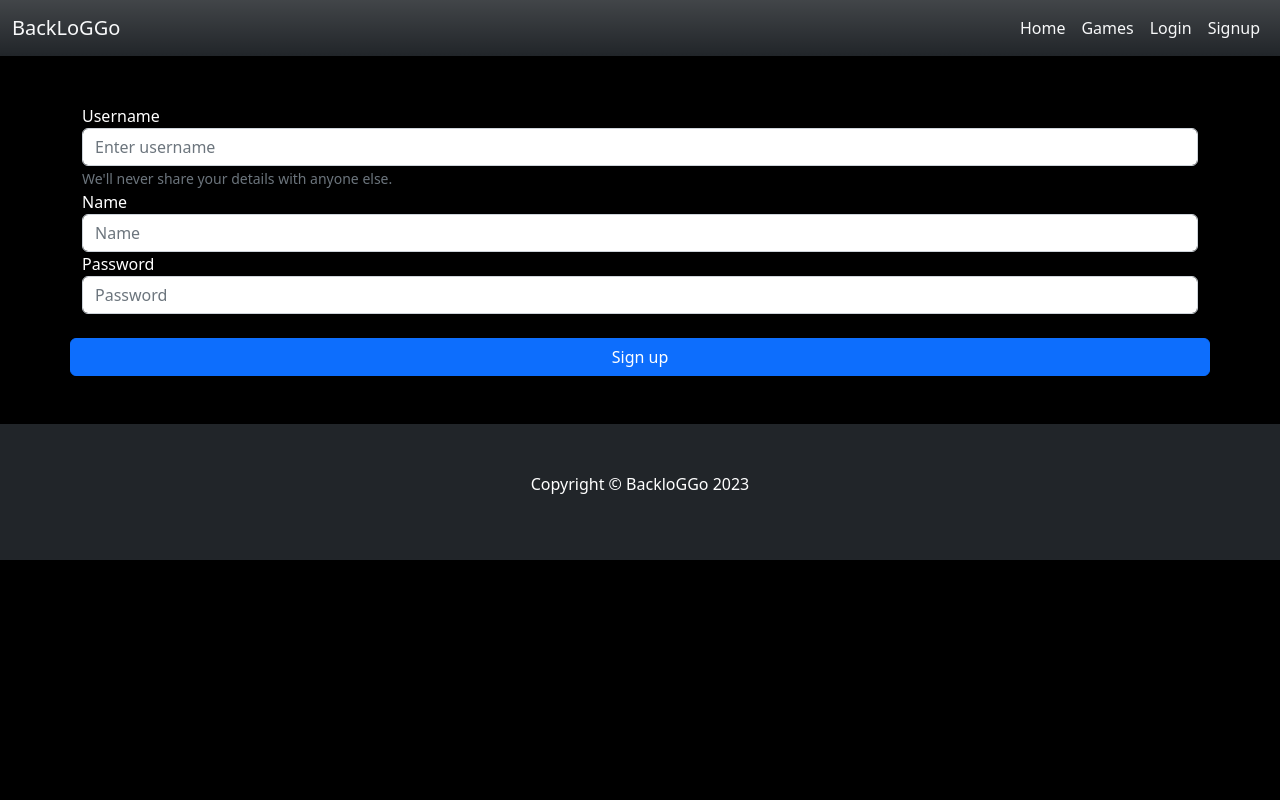
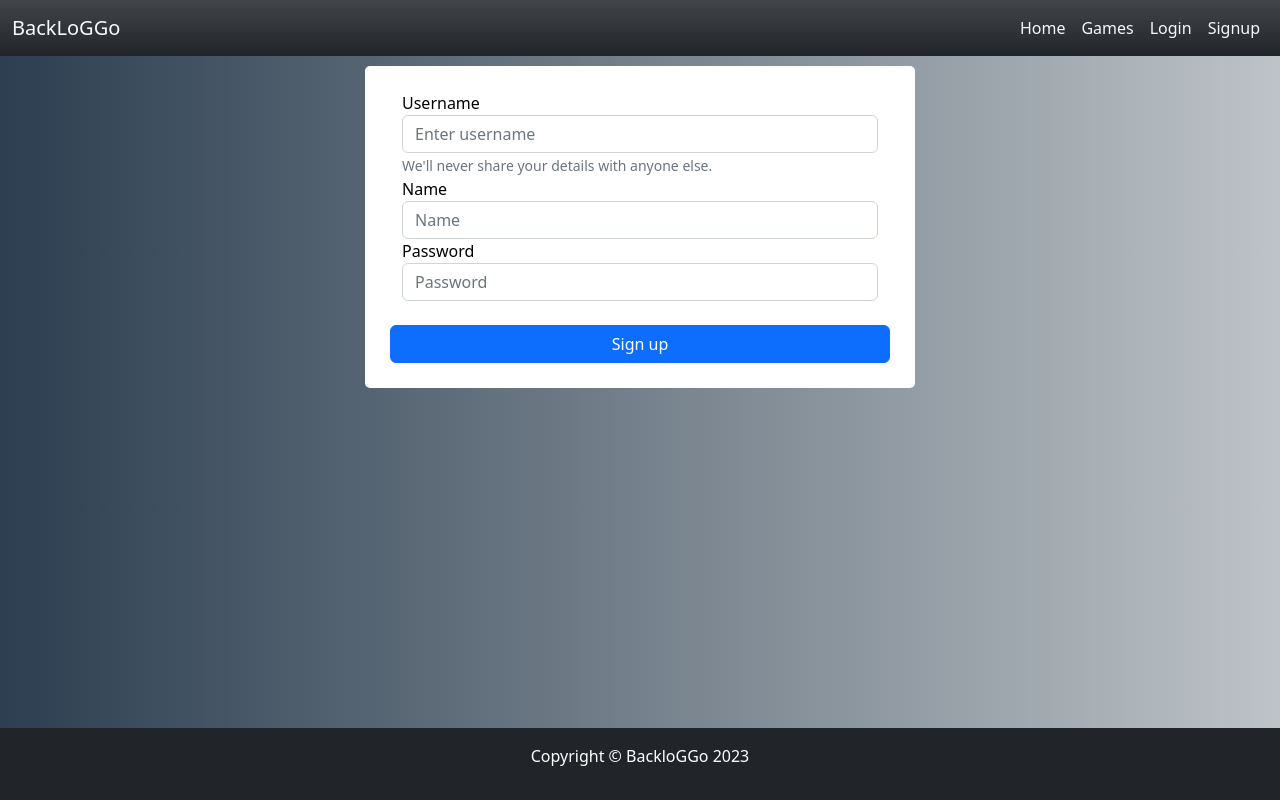
Before and after one commit to s-carter91/T3A2-B, a React (Vite) app in the folder frontend/: page /signup in a window 1280 px wide. Built offline with nearby package versions, Linux system fonts and the light colour scheme; no server answers.

Commit message:
Styling done for login and sign in. Footer now at bottom of page

```diff
--- /dev/null
+++ b/frontend/src/App.css
@@ -0,0 +1,10 @@
+.page-container {
+    display:flex;
+    flex-direction: column;
+    min-height: 100vh;
+
+}
+
+.content-wrapper {
+    flex: 1;
+}
--- a/frontend/src/components/App.jsx
+++ b/frontend/src/components/App.jsx
@@ -1,6 +1,6 @@
 import React, { useEffect, useState } from 'react'
 import Navbar from './Navbar'
-import { Routes, Route, useParams, useNavigate } from 'react-router-dom'
+import { BrowserRouter as Router, Routes, Route, useParams, useNavigate } from 'react-router-dom'
 import GameDetails from './GameDetails'
 import Games from './Games'
 import Home from './Home'
@@ -10,6 +10,8 @@ import SignUp from './SignUp'
 import Login from './LoginNew'
 import Logout from './Logout'
 import Footer from './Footer'
+import "../App.css"
+
 
 
 
@@ -30,7 +32,7 @@ const App = () => {
   const ShowGameWrapper = () => {
     const { game_id } = useParams()
     const game_card = games.find(game => game._id == game_id)
-    return game_card ? <GameDetails game={game_card} addGame={addGame} activeUser={activeUser}
+    return game_card ? <GameDetails game={game_card} addGame={addGame} removeGame={removeGame} activeUser={activeUser}
     /> : <h4>Game not found!</h4>
 }
 
@@ -47,20 +49,6 @@ const App = () => {
   },[])
 
 
-//Fetch the user
-// useEffect(() => {
-//     // fetch the "user"
-//     async function getActiveUser() {
-//       const res = await fetch("http://localhost:4002/users/")
-//       const data = await res.json()
-//       console.log(data)
-//       setActiveUser(data)
-//       setUsersCurrentGames(data.currentGames)
-//     }
-//     getActiveUser()
-//     // set userState to that user
-//     // set usersCurrentGamesState
-//   },[])
 
   useEffect(() => {
       async function checkForToken() {
@@ -74,16 +62,15 @@ const App = () => {
               const data = await res.json()
               setActiveUser(data)
           } else {
-            console.log('No token found. {educator.name} please stop reading the console and login!')
+            console.log('No token found. Please stop reading the console and login!')
           }
       }
       checkForToken()
   }, [usersCurrentGamesState])
 
+  //Add game function
+  const addGame = async (gameId) => {
 
-  const addGame = async (gameId) => {
-    /// DEBUG
-    /// ADD USER_ID TO /USERS/
     let response = await fetch(`http://localhost:4002/users/${activeUser._id}/playing`,{
         method: 'PATCH',
         headers: {
@@ -95,14 +82,29 @@ const App = () => {
     const data = await response.json()
     console.log(data)
     setUsersCurrentGames([...usersCurrentGamesState, data])
+  }
 
-    const removeGame = async (gameId) => {
-      let response = await fetch
-    }
+  //Remove game function
+  const removeGame = async (gameId) => {
+
+    let response = await fetch(`http://localhost:4002/users/${activeUser._id}/playing`,{
+        method: 'DELETE',
+        headers: {
+        'Accept': 'application/json',
+        'Content-Type': 'application/json'
+        },
+        body: JSON.stringify({ gameId: gameId })
+    })
+    const data = await response.json()
+    console.log(data)
+    setUsersCurrentGames([...usersCurrentGamesState, data])
   }
 
   return (
     <>
+  <div className="app">
+    <div className='page-container'>
+      <div className='content-wrapper'>
     <Navbar activeUser={activeUser} />
     {err && alert(err)}
     <Routes>
@@ -116,7 +118,10 @@ const App = () => {
       <Route path='/games/:game_Id/addreview' element={<NewReview activeUser={activeUser} games={games} setReloadReview={setReloadReview}/>} />
       <Route path='*' element={<h4>Page not found!</h4>} />
     </Routes>
+    </div>
     <Footer />
+    </div>
+  </div>
     </>
   )
 }
--- a/frontend/src/components/Footer.jsx
+++ b/frontend/src/components/Footer.jsx
@@ -3,7 +3,7 @@ import React from 'react'
 const Footer = () => {
   return (
     <>
-    <footer className="py-5 my-5 bg-dark">
+    <footer className="py-3 bg-dark">
             <div className="container px-4">
                 <p className="text-center text-white">Copyright &copy; BackloGGo 2023</p>
             </div>
--- a/frontend/src/components/GameDetails.jsx
+++ b/frontend/src/components/GameDetails.jsx
@@ -2,12 +2,18 @@ import React, { useState, useEffect } from 'react'
 import { useParams, Link } from 'react-router-dom'
 import NewRating from './NewRating'
 
-const GameDetails = ({ game, addGame, activeUser, setGameName }) => {
+const GameDetails = ({ game, addGame, activeUser, removeGame }) => {
     const {game_id} = useParams()
     const [ inPlaying, setPlaying ] = useState(false)
     const [ rating, setRating ] = useState(null)
     const [ reloadRating, setReloadRating ] = useState(null)
     const [ displayReview, setDisplayReview ] = useState(null)
+
+    const handleDelete= () =>{
+        removeGame(game_id)
+        setPlaying(false)
+    }
+
 
     const handleSubmit = () => {
         addGame(game_id)
@@ -76,6 +82,12 @@ const GameDetails = ({ game, addGame, activeUser, setGameName }) => {
                             </div>
 
                             <div className='p-1'>
+
+                                <button type="button" onClick={handleDelete} className="deleteGame btn btn-outline-primary" >Remove from my games</button>
+
+                            </div>
+
+                            <div className='p-1'>
                                 <Link to={`/games/${game_id}/addreview`}>
                                     <button type="button" className="btn btn-outline-primary" >Post a Review</button>
                                 </Link>
--- a/frontend/src/components/Home.jsx
+++ b/frontend/src/components/Home.jsx
@@ -44,7 +44,7 @@ const Home = () => {
                                 <div className="row">
                                 <div className="card text-center bg-secondary text-white my-5 py-4">
                                     <div className="card-body">
-                                    This is some text within a card body.
+                                    <h2>Gaming Made Easy🔥</h2>
                                     </div>
                                 </div>
                                 <div className="row">
--- a/frontend/src/components/LoginNew.jsx
+++ b/frontend/src/components/LoginNew.jsx
@@ -1,6 +1,6 @@
 import React, { useState } from 'react'
 import { Link, useNavigate } from 'react-router-dom'
-
+import "./form.css"
 
 
 const Login = ({setActiveUser, setToken}) => {
@@ -41,7 +41,7 @@ const Login = ({setActiveUser, setToken}) => {
 
   return (
     <>
-    <form onSubmit={handleSubmit}>
+    <form className="form" onSubmit={handleSubmit}>
   {/* Username input */}
   <div className="form-group">
     <label htmlFor="username">Username</label>
--- a/frontend/src/components/SignUp.jsx
+++ b/frontend/src/components/SignUp.jsx
@@ -1,5 +1,6 @@
 import React, { useState } from 'react'
 import { useNavigate } from 'react-router-dom'
+import "./form.css"
 
 
 const SignUp = ({setActiveUser, setToken}) => {
@@ -41,11 +42,11 @@ const SignUp = ({setActiveUser, setToken}) => {
 
   return (
     <>
-    <form onSubmit={handleSubmit}>
-        <div className="container mt-5">
+    <form className="form" onSubmit={handleSubmit}>
+        <div className="form-body container">
         <div className="row d-flex justify-content-center">
-        <div className="form-group signup">
-            <label htmlFor="username">Username</label>
+            <div className="form_label signup">
+                <label className="form_label" htmlFor="username">Username</label>
                 <input type="username"
                     className="form-control"
                     id="exampleInputUsername"
@@ -69,7 +70,7 @@ const SignUp = ({setActiveUser, setToken}) => {
             </div>
             <div className="form-group">
                 <label htmlFor="exampleInputPassword1">Password</label>
-            <input
+            <   input
                     type="password"
                     className="form-control"
                     id="exampleInputPassword1"
--- /dev/null
+++ b/frontend/src/components/footer.css
@@ -0,0 +1,6 @@
+.Footer {
+    margin-top:auto;
+    position: fixed;
+    bottom: 0;
+    width: 100%;
+}
--- /dev/null
+++ b/frontend/src/components/form.css
@@ -0,0 +1,32 @@
+body{
+    background: #bdc3c7;  /* fallback for old browsers */
+    background: -webkit-linear-gradient(to right, #2c3e50, #bdc3c7);  /* Chrome 10-25, Safari 5.1-6 */
+    background: linear-gradient(to right, #2c3e50, #bdc3c7); /* W3C, IE 10+/ Edge, Firefox 16+, Chrome 26+, Opera 12+, Safari 7+ */
+    min-height: 100v;
+}
+
+.form{
+    background-color: white;
+    color: black;
+    border-radius: 5px;
+    width: 550px;
+    margin: 10px auto;
+    padding: 20px;
+    /* height: 600px; */
+}
+
+.form-body{
+    text-align: left;
+}
+
+.form-body > *{
+    padding: 5px;
+}
+
+.form__label{
+    width: 40%;
+}
+
+.form_input{
+    width: 60%;
+}
```
Also changed, not shown: frontend/src/components/Login.jsx (+12 -5 lines). Lines whose indentation alone changed are shown as unchanged.
